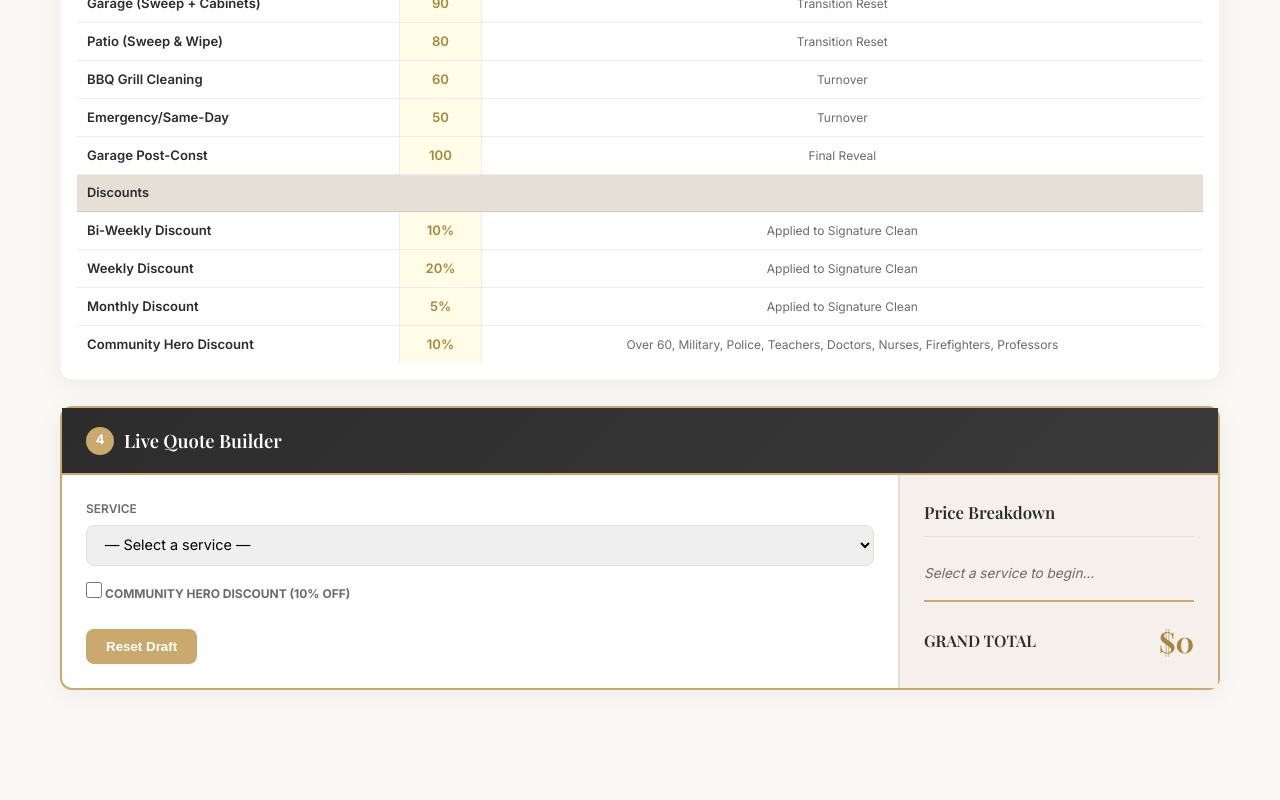
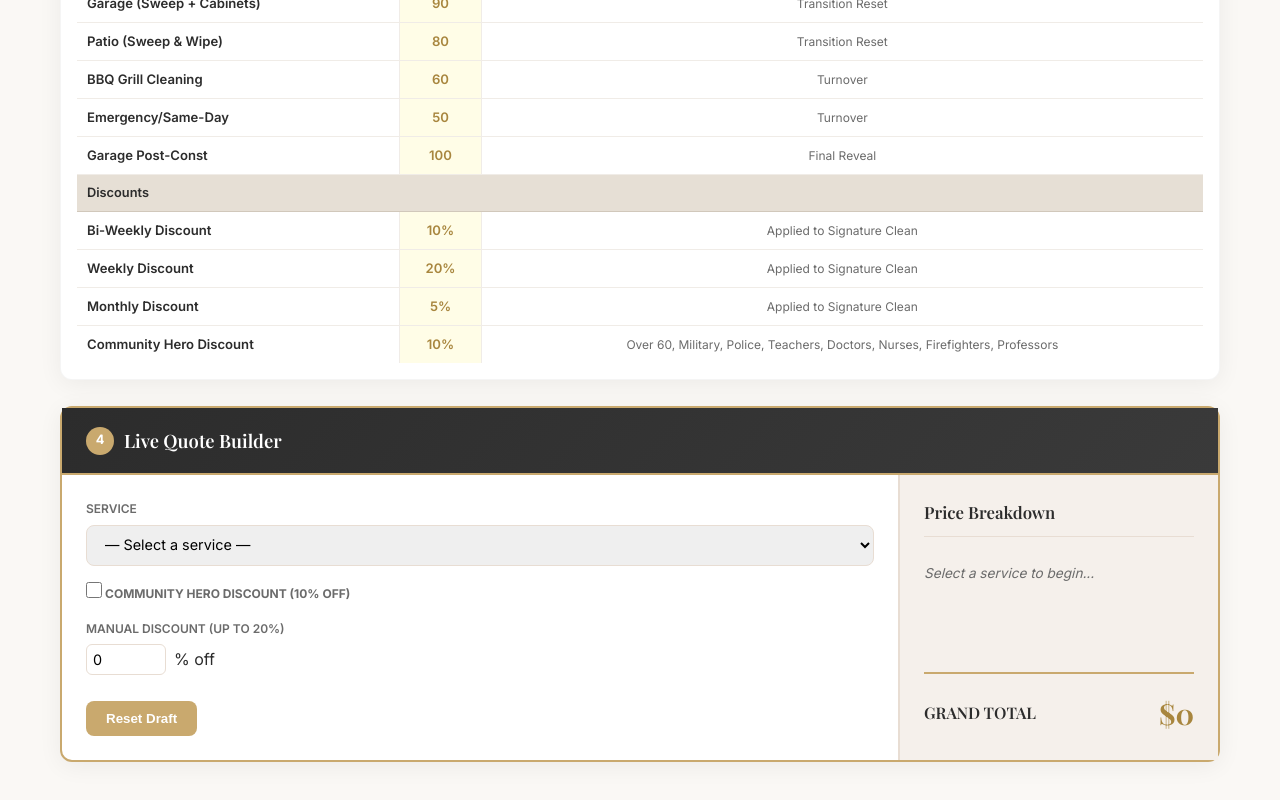
Before and after one commit to alignedspaces/Aligned-spaces, a website: page price-calculator.html in a window 1280 px wide. Shown: the part 1803-2603 px from the top of the page. Drawn offline with nearby package versions, Linux system fonts and the light colour scheme.

Commit message:
Add files via upload

```diff
--- a/price-calculator.html
+++ b/price-calculator.html
@@ -319,6 +319,14 @@
           </label>
         </div>
 
+        <div class="form-group" style="margin-top: 14px;">
+          <label>Manual Discount (up to 20%)</label>
+          <div style="display:flex; align-items:center; gap:8px;">
+             <input type="number" id="manualDiscount" value="0" min="0" max="20" style="width: 80px; padding: 6px; border: 1px solid var(--sand); border-radius: 6px;" onchange="calculateQuote()">
+             <span>% off</span>
+          </div>
+        </div>
+
         <button class="btn" onclick="resetQuote()">Reset Draft</button>
       </div>
 
@@ -331,7 +339,7 @@
         </div>
         <div id="depositInfo" style="margin-top: 15px; border-top: 1px dashed rgba(255,255,255,0.2); padding-top: 15px; display: none;">
           <div style="display:flex; justify-content:space-between; font-size:0.9rem; color:#d1c8bb; margin-bottom:8px;">
-            <span>Required Deposit (50%)</span>
+            <span>Required Deposit (20%)</span>
             <span id="depositAmount" style="font-weight:600; color:#fff;">$0</span>
           </div>
           <div style="display:flex; justify-content:space-between; font-size:0.9rem; color:#d1c8bb;">
@@ -673,6 +681,15 @@
       }
     }
 
+    const manualDisc = parseInt(document.getElementById('manualDiscount').value) || 0;
+    if (manualDisc > 0) {
+      const manualPercent = Math.min(manualDisc, 20) / 100;
+      if (manualPercent > maxDiscPercent) {
+        maxDiscPercent = manualPercent;
+        maxDiscLabel = `Manual Discount (${manualDisc}%)`;
+      }
+    }
+
     if (maxDiscPercent > 0) {
       const discountAmt = Math.round(subtotal * maxDiscPercent);
       lines.push({ label: maxDiscLabel, value: '−' + fmt(discountAmt), discount: true });
@@ -693,7 +710,7 @@
     const depositInfo = document.getElementById('depositInfo');
     if (total > 0) {
       depositInfo.style.display = 'block';
-      const dep = Math.round(total / 2);
+      const dep = Math.round(total * 0.20);
       const bal = total - dep;
       document.getElementById('depositAmount').textContent = fmt(dep);
       document.getElementById('balanceAmount').textContent = fmt(bal);
@@ -709,6 +726,7 @@
     cleanersInput.value = '1';
     frequencySelect.value = 'onetime';
     document.querySelectorAll('.addon-label input[type="checkbox"]').forEach(chk => chk.checked = false);
+    document.getElementById('manualDiscount').value = '0';
     updateUI();
   }
 
```
